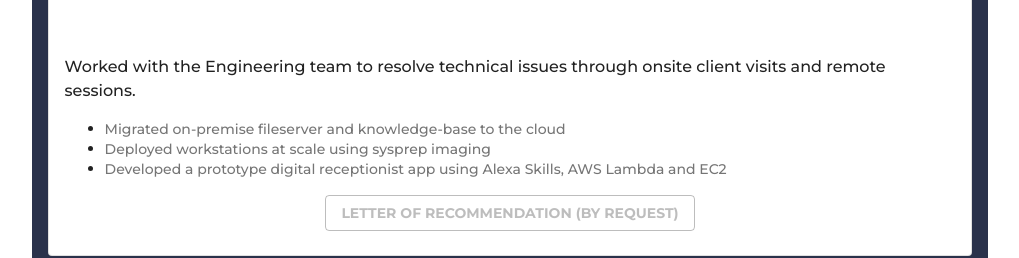
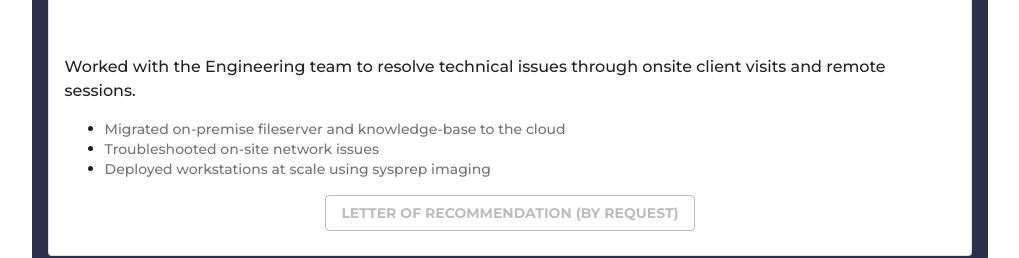
Before and after one commit to LOVELELESS/portfolio, a React (Create React App) app: page / in a window 1280 px wide. Shown: the part 1540-1798 px from the top of the page, without its empty margins (130-1149 px from the left). Built offline with nearby package versions, Linux system fonts and the light colour scheme.

Commit message:
Update evantage description

```diff
--- a/src/components/Experiences/Experiences.js
+++ b/src/components/Experiences/Experiences.js
@@ -70,8 +70,8 @@ const Experiences = () => {
             'Worked with the Engineering team to resolve technical issues through onsite client visits and remote sessions.',
           list: [
             'Migrated on-premise fileserver and knowledge-base to the cloud',
+            'Troubleshooted on-site network issues',
             'Deployed workstations at scale using sysprep imaging',
-            'Developed a prototype digital receptionist app using Alexa Skills, AWS Lambda and EC2',
           ],
         }}
         testimonial={evantageTestimonial}
```
